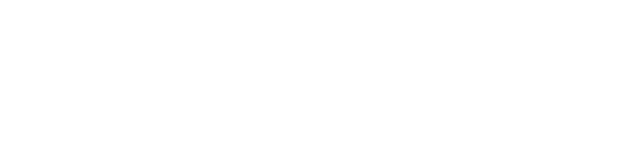
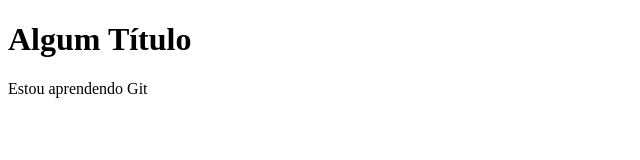
Before and after one commit to PedroAntonioVilaca/Estudos_A1, a plain HTML site: page index.html in a window 1280 px wide. Shown: the whole page, without its empty margins (0-640 px from the left). Drawn offline with Linux system fonts and the light colour scheme.

Commit message:
Criação de título e parágrafo

```diff
--- a/index.html
+++ b/index.html
@@ -6,6 +6,7 @@
 <title>Estudos A1</title>
 </head>
 <body>
-
+	<h1>Algum Título</h1>
+	<p>Estou aprendendo Git</p>
 </body>
 </html>
```
